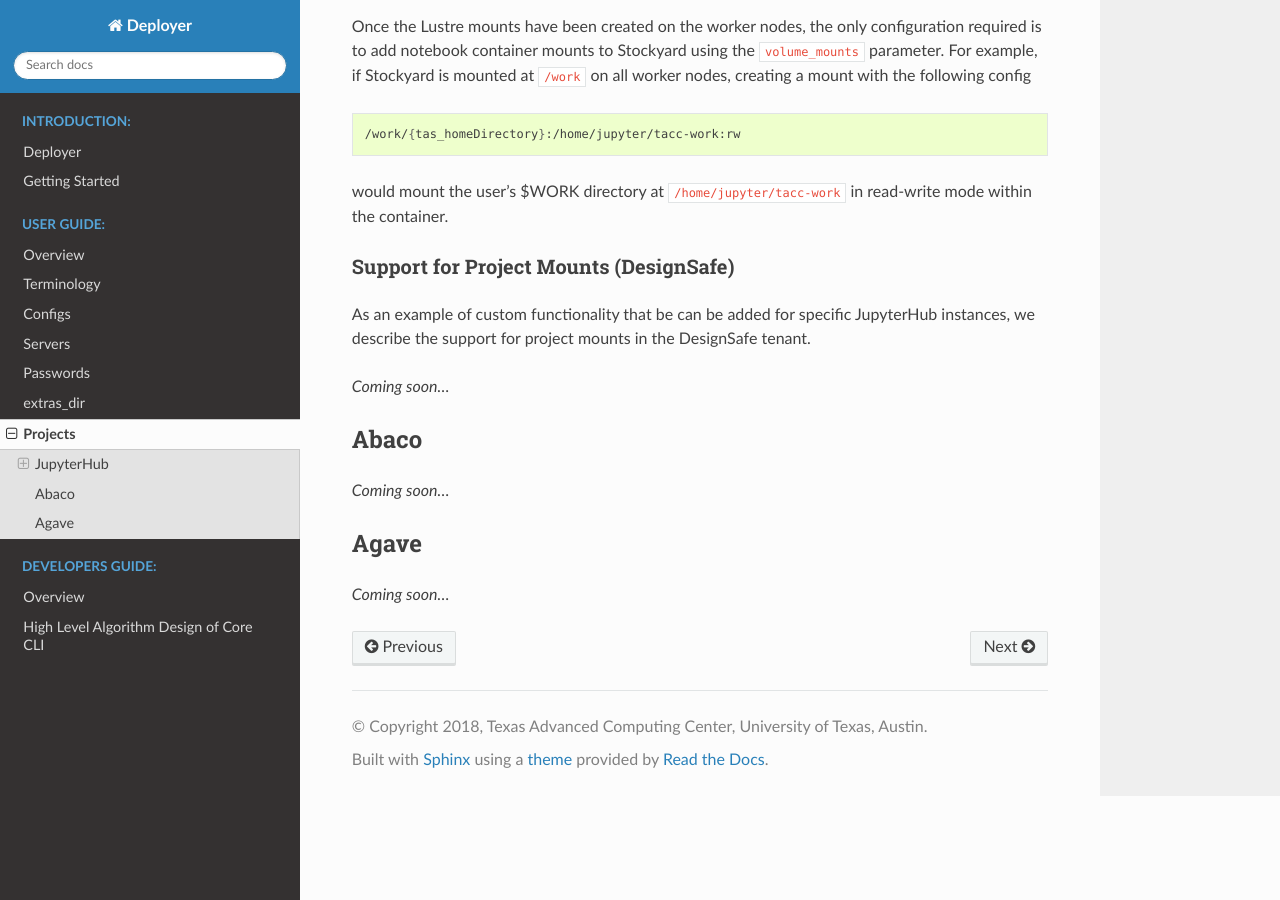
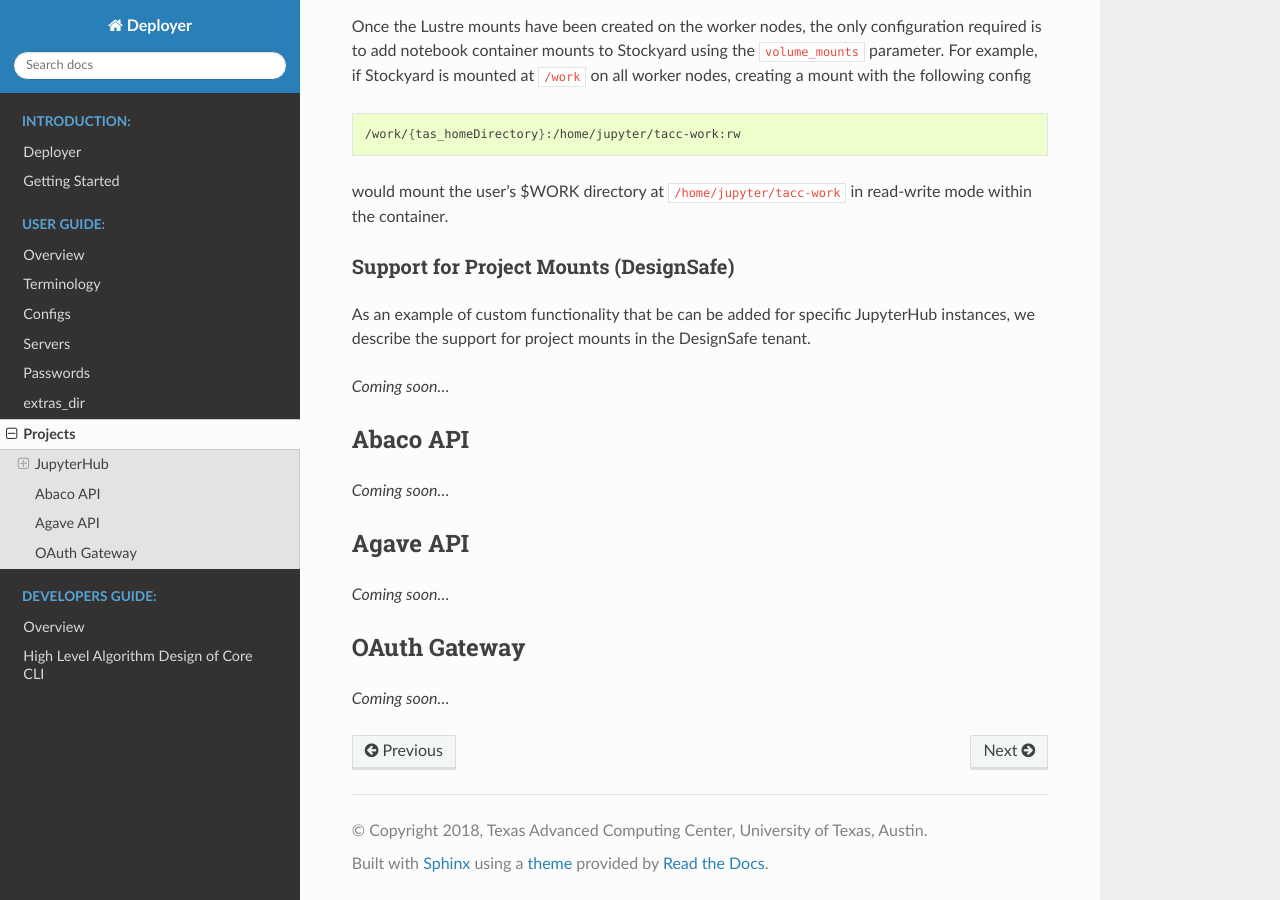
Before and after one commit to TACC/deployer-docs, a Sphinx documentation site: the page built from source/users/projects.rst, in a window 1280 px wide and 900 px high, scrolled down 3295 px. Built offline with Sphinx 7.4.7 and the Read the Docs theme 2.0.0, drawn with Linux system fonts in a browser that asks for light colours.

Commit message:
add oauth gateway

```diff
--- a/source/users/projects.rst
+++ b/source/users/projects.rst
@@ -170,12 +170,18 @@ for project mounts in the DesignSafe tenant.
 `Coming soon...`
 
 
-Abaco
-=====
+Abaco API
+=========
 
 `Coming soon...`
 
-Agave
-=====
+Agave API
+=========
 
 `Coming soon...`
+
+
+OAuth Gateway
+=============
+
+`Coming soon...`
```
